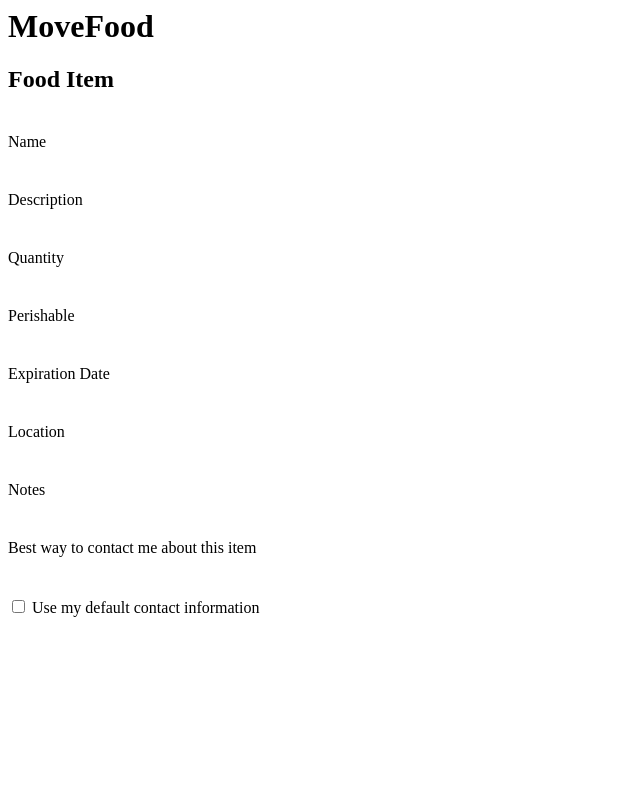
After one commit to chachasikes/MoveFood, a PHP site: page /show-item.html in a window 1280 px wide. The commit adds this page. Shown: the whole page, without its empty margins (0-640 px from the left). Run offline with PHP 8.4, Linux system fonts and the light colour scheme.

Commit message:
Added show item page.

```diff
--- a/source/css/style.css
+++ b/source/css/style.css
@@ -1,4 +1,4 @@
-.form-item {
+.form-item, .item {
   width: 30%;
   padding: 20px 0;
 }
--- a/source/js/additem.js
+++ b/source/js/additem.js
@@ -14,7 +14,11 @@ $(document).ready(function(){
     item.contact_detail = $('form#add-item-block-form #food_contact_detail').val();
     item.default_contact = $('form#add-item-block-form #food_default_contact:checked').val();
 
-    console.log(item);
+/*
+    $.post('ajax/test.html', function(data) {
+
+    }
+*/
 
     return false;
   });
--- /dev/null
+++ b/source/show-item.html
@@ -0,0 +1,70 @@
+<!DOCTYPE HTML PUBLIC "-//W3C//DTD HTML 4.01 Transitional//EN">
+<html>
+  <head>
+    <meta charset="utf-8">
+    <title>MoveFood: Add Item</title>
+    <link rel="stylesheet" href="css/fluid_grid.css" type="text/css" />
+    <link rel="stylesheet" href="css/style.css" type="text/css" />
+    <script type="text/javascript" src="js/jquery-1.5.min.js"></script>
+    <script type="text/javascript" src="js/movefood.js"></script>
+    <script type="text/javascript" src="js/additem.js"></script>
+  </head>
+  <body>
+    <div id="container">
+      <div id="header">
+        <div id="logo"><h1>MoveFood</h1></div>
+        <div id="page-title"><h2>Food Item</h2></div>
+      </div>
+      <div id="content">
+
+            <div class="item">
+              <div class="label">Name</div>
+              <div id="food_name"></div>
+            </div>
+
+            <div class="item">
+              <div class="label">Description</div>
+              <div id="food_description"></div>
+            </div>
+
+            <div class="item">
+              <label for="field_quantity">Quantity</label>
+              <div id="food_quantity"></div>
+            </div>
+
+            <div class="item">
+              <div class="label">Perishable</div>
+              <div id="food_perishable"></div>
+            </div>
+
+            <div class="item">
+              <div class="label">Expiration Date</div>
+              <div id="food_expiration"></div>
+            </div>
+
+            <div class="item">
+              <div class="label">Location</div>
+              <div id="food_location"></div>
+            </div>
+
+            <div class="item">
+              <div class="label">Notes</div>
+              <div id="food_notes"></div>
+            </div>
+
+            <div class="item">
+              <div class="label">Best way to contact me about this item</div>
+              <div id="food_contact_detail"></div>
+            </div>
+
+            <div class="item">
+              <input type="checkbox" id="food_default_contact" value="default_contact" /> Use my default contact information
+            </div>
+
+
+      </div>
+      <div id="footer">
+      </div>
+  </div>
+  </div>
+</html>
```
